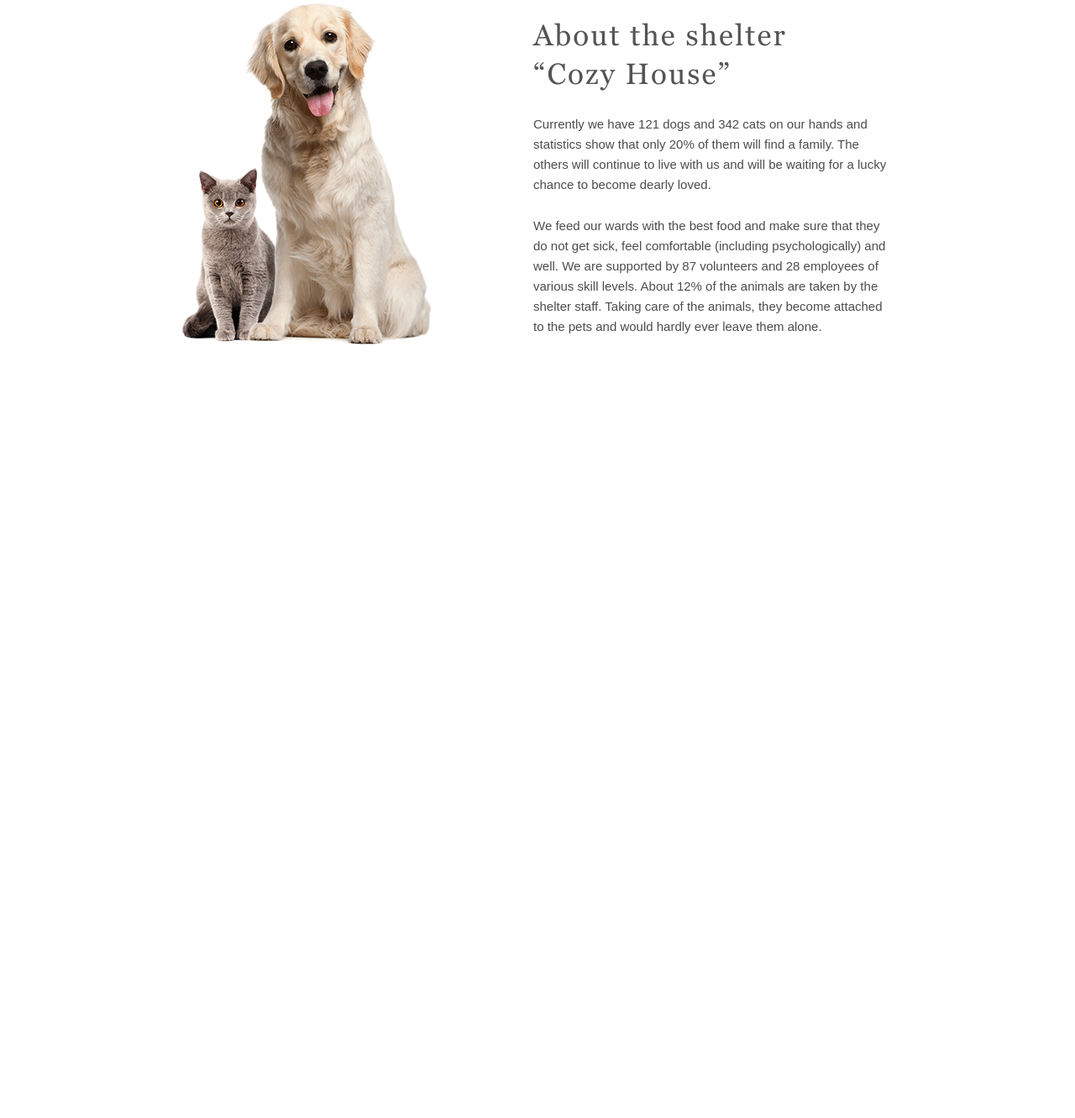
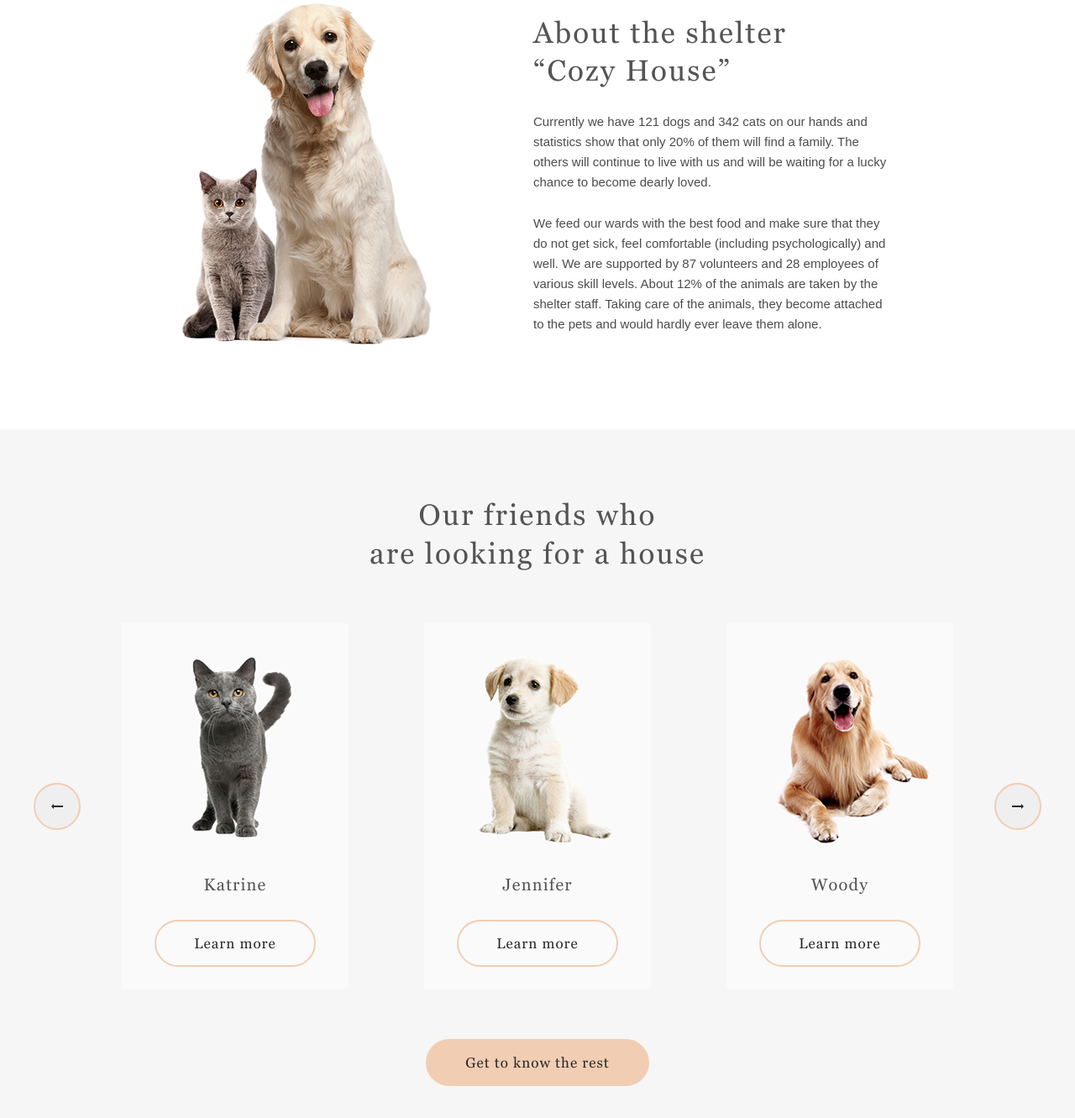
Before and after one commit to CeJIDb/shelter, a plain HTML site: page shelter/index.html in a window 1280 px wide. Shown: the part 985-2316 px from the top of the page at 84% size. Before the commit the page ends 1503 px from the top, so only its background shows below. Drawn offline with Linux system fonts and the light colour scheme; a web font is replaced by a local one.

Commit message:
feat: add main-pets section

```diff
--- a/shelter/index.html
+++ b/shelter/index.html
@@ -42,13 +42,40 @@
         <div class="side-left">
           <img src="./assets/images/about-pets.png" alt="Cat and dog">
         </div>
-        <div class="side-right">
+        <div class="side-right height: 408px;">
           <h3 class="br"><span>About the shelter</span><span>“Cozy House”</span></h3>
           <p class="paragraph-l">Currently we have 121 dogs and 342 cats on our hands and statistics show that only 20% of them will find a family. The others will continue to live with us and will be waiting for a lucky chance to become dearly loved.</p>
           <p class="paragraph-l">We feed our wards with the best food and make sure that they do not get sick, feel comfortable (including psychologically) and well. We are supported by 87 volunteers and 28 employees of various skill levels. About 12% of the animals are taken by the shelter staff. Taking care of the animals, they become attached to the pets and would hardly ever leave them alone.</p>
         </div>
       </div>
     </section>
+    <section class="pets" id="pets">
+      <div class="pets-content content">
+        <h3 class="br"><span>Our friends who</span><span>are looking for a house</span></h3>
+        <div class="slider">
+          <button class="btn btn-arrow"><img src="./assets/images/Arrow.svg" alt="Left arrow"></button>
+          <div class="cards-container">
+            <div class="card" id="card-katrine">
+              <img src="./assets/images/pets-katrine.png" alt="Cat Katrine">
+              <h4>Katrine</h4>
+              <a href="" class="btn">Learn more</a>
+            </div>
+            <div class="card" id="card-jennifer">
+              <img src="./assets/images/pets-jennifer.png" alt="Puppy Jennifer">
+              <h4>Jennifer</h4>
+              <a href="" class="btn">Learn more</a>
+            </div>
+            <div class="card" id="card-woody">
+              <img src="./assets/images/pets-woody.png" alt="Dog Woody">
+              <h4>Woody</h4>
+              <a href="" class="btn">Learn more</a>
+            </div>
+          </div>
+          <button class="btn btn-arrow right-arrow"><img src="./assets/images/Arrow.svg" alt="Rigth arrow"></button>
+        </div>
+        <a href="" class="btn btn-color">Get to know the rest</a>
+      </div>
+    </section>
   </main>
 </body>
 </html>
--- a/shelter/scss/general.scss
+++ b/shelter/scss/general.scss
@@ -8,14 +8,14 @@ html {
 
 body {
   @include reset;
-
-  width: 100vw;
 }
 
 h2,
 h3,
 h4,
 h5 {
+  @include reset;
+
   font-family: Georgia, serif;
   font-weight: normal;
   color: $color-dark-l;
@@ -75,10 +75,14 @@ h5 {
 }
 
 .paragraph-l {
+  @include reset;
+
   color: $color-dark-xl;
 }
 
 .paragraph-s {
+  @include reset;
+
   font-size: 12px;
   line-height: 1.5;
   font-style: italic;
@@ -158,7 +162,15 @@ h5 {
   }
 
   &-arrow {
+    display: inline-flex;
+
     padding: 23px 19px;
+    align-items: center;
+
+    img {
+      width: 14px;
+      height: 6px;
+    }
 
     &:hover {
       border-color: $color-primary-light;
@@ -180,18 +192,29 @@ h5 {
 .card {
   @include flex(column, flex-start, center);
 
+  gap: 30px;
+
   width: 270px;
   height: 435px;
   padding-bottom: 30px;
 
-  gap: 30px;
+  background-color: $color-light-s;
 
   &:hover .btn {
     border-color: $color-primary-light;
     background-color: $color-primary-light;
+  }
+
+  img {
+    width: 270px;
+    height: 270px;
   }
 }
 
 .br {
   @include flex(column);
 }
+
+.test-border {
+  @include test-border;
+}
--- a/shelter/scss/main/main-pets.scss
+++ b/shelter/scss/main/main-pets.scss
@@ -0,0 +1,32 @@
+.pets {
+  padding: 80px 25px 100px;
+  background-color: $color-light-l;
+
+  .pets-content {
+    @include flex(column, space-between, center);
+
+    gap: 60px;
+
+    h3 {
+      text-align: center;
+    }
+
+    .slider {
+      @include flex(row, space-between, center);
+
+      width: 100%;
+
+      .cards-container {
+        @include flex(row, space-between, center);
+
+        gap: 90px;
+      }
+
+      .right-arrow {
+        img {
+          transform: rotate(180deg);
+        }
+      }
+    }
+  }
+}
--- a/shelter/scss/variables.scss
+++ b/shelter/scss/variables.scss
@@ -4,6 +4,7 @@ $color-dark-m: #B2B2B2;
 $color-dark-s: #CDCDCD;
 $color-dark-xl: #4C4C4C;
 $color-light-s: #FAFAFA;
+$color-light-l: #F6F6F6;
 $color-light-xl: #FFFFFF;
 $color-primary: #F1CDB3;
 $color-primary-light: #FDDCC4;
```
Also changed, not shown: shelter/assets/images/Arrow.svg (added), shelter/assets/images/pets-jennifer.png (added), shelter/assets/images/pets-katrine.png (added), shelter/assets/images/pets-woody.png (added), shelter/css/app.css, 1 other file.
